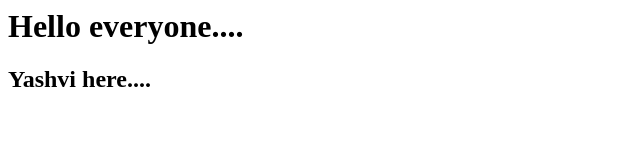
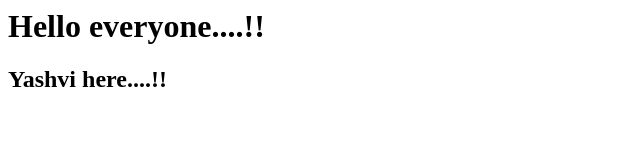
Before and after one commit to yashu1506/jenkins-test, a website: page index.html in a window 1280 px wide. Shown: the full height of the page, 0-640 px from the left. Drawn offline with Linux system fonts and the light colour scheme.

Commit message:
jenkinsfile

```diff
--- a/index.html
+++ b/index.html
@@ -1,2 +1,2 @@
-<h1> Hello everyone....</h1>
-<h2> Yashvi here....</h2>
+<h1> Hello everyone....!!</h1>
+<h2> Yashvi here....!!</h2>
```
